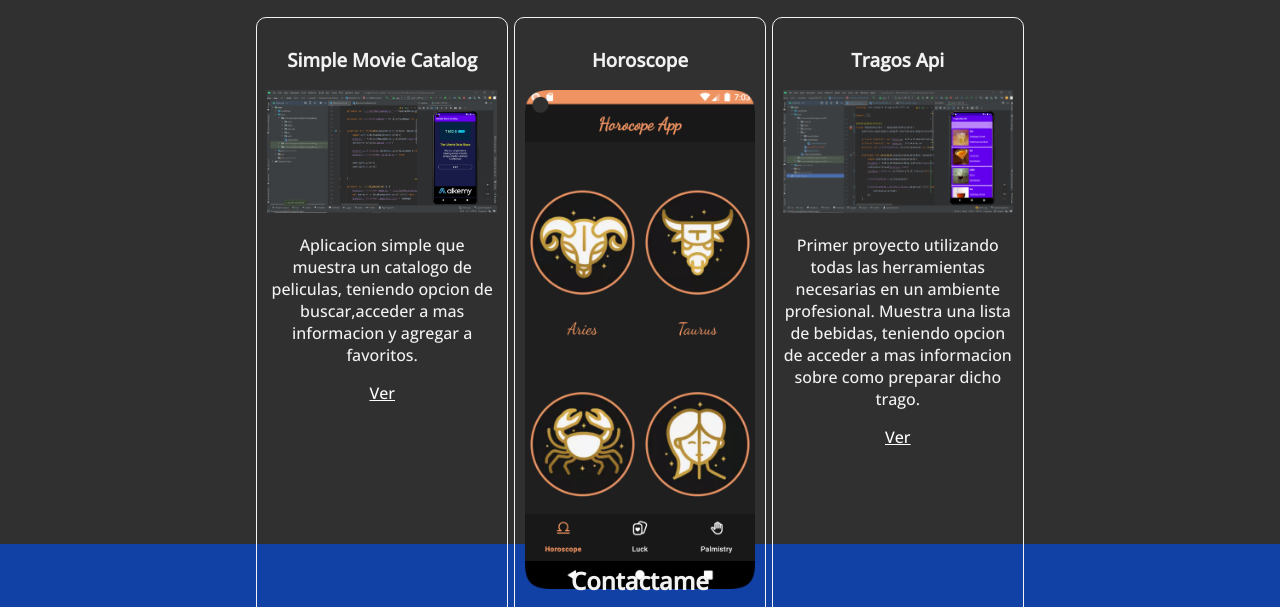
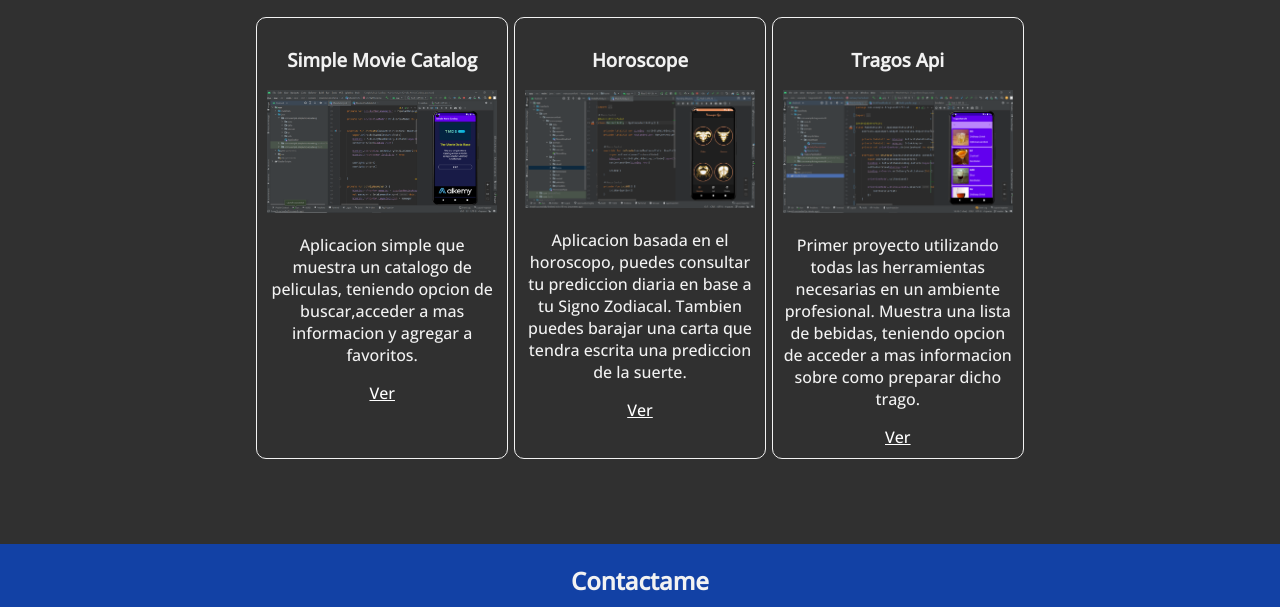
Before and after one commit to MarcosConforti/Portfolio, a plain HTML site: page index.html in a window 1280 px wide. Shown: the part 1556-2163 px from the top of the page. Drawn offline with nearby package versions, Linux system fonts and the light colour scheme.

Commit message:
Update index.html

```diff
--- a/index.html
+++ b/index.html
@@ -81,7 +81,7 @@
             </div>
             <div class="card">
                 <h3>Horoscope</h3>
-                <img src="screenshot_home.png" alt="Horoscope">
+                <img src="horoscope.png" alt="Horoscope">
                 <p>
                    Aplicacion basada en el horoscopo, puedes consultar tu prediccion diaria en base a tu Signo Zodiacal.
                    Tambien puedes barajar una carta que tendra escrita una prediccion de la suerte.
```
